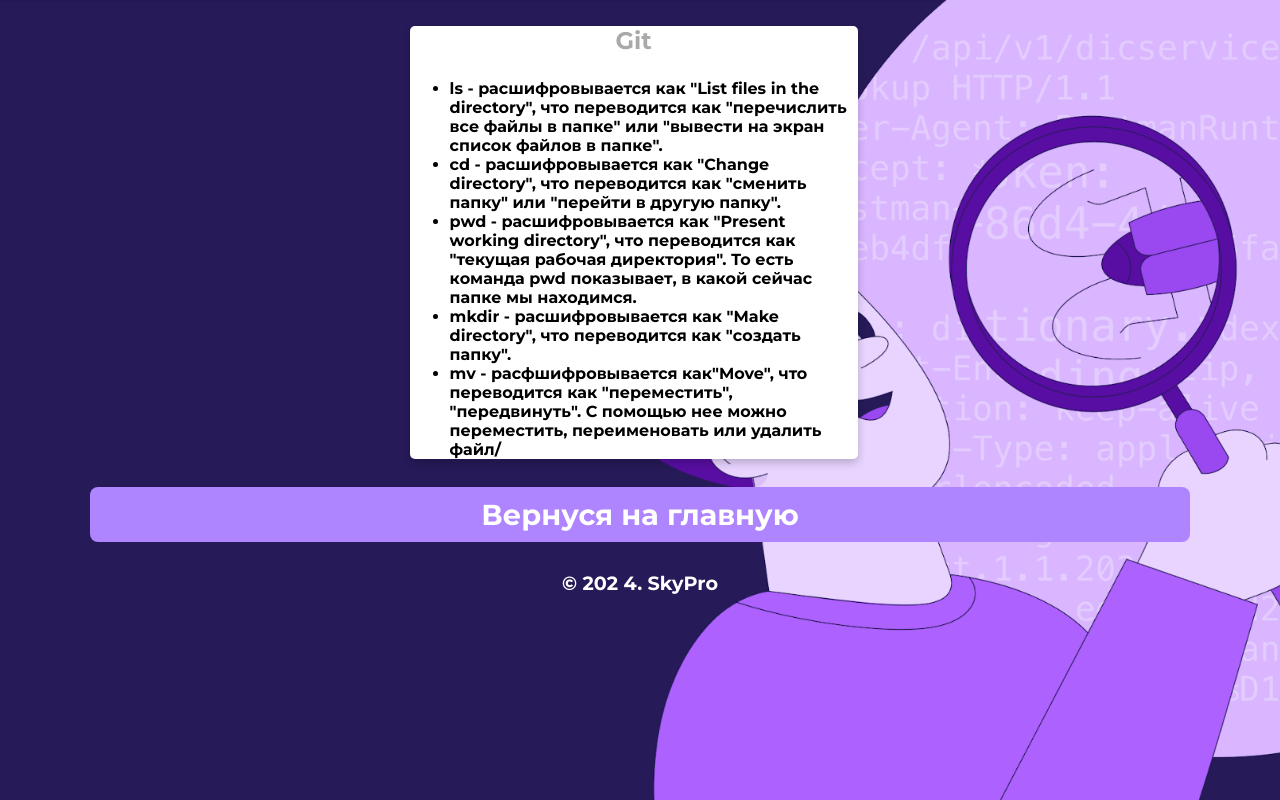
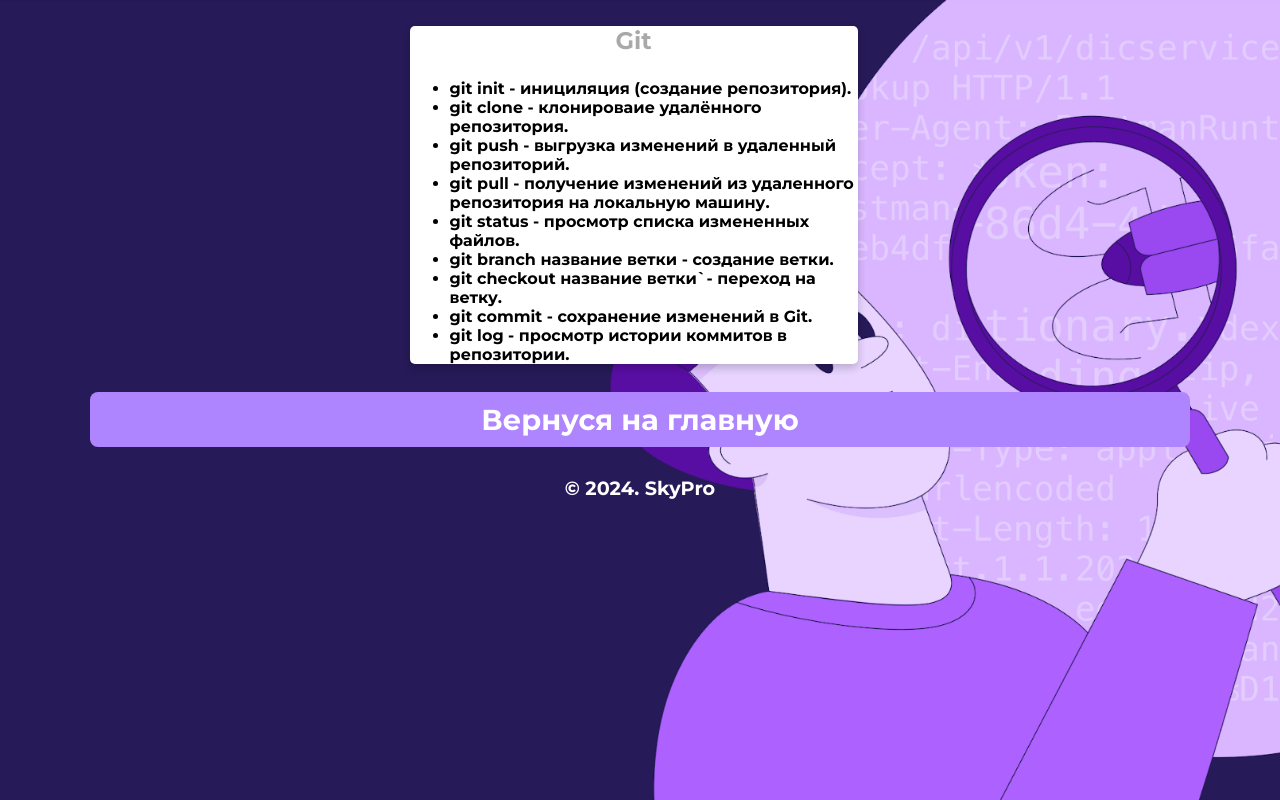
Before and after one commit to W0475742477/final_task, a plain HTML site: page html/git.html in a window 1280 px wide. Drawn offline with Linux system fonts and the light colour scheme.

Commit message:
first commit

```diff
--- a/html/git.html
+++ b/html/git.html
@@ -14,19 +14,24 @@
       <div class="card">
          <p class="subtitle">Git</p>
           <ul>
-            <li>ls - расшифровывается как "List files in the directory", что переводится как "перечислить все файлы в папке" или "вывести на экран список файлов в папке".</li>
-            <li>cd - расшифровывается как "Change directory", что переводится как "сменить папку" или "перейти в другую папку".</li>
-            <li>pwd - расшифровывается как "Present working directory", что переводится как "текущая рабочая директория". То есть команда pwd показывает, в какой сейчас папке мы находимся. </li>
-            <li>mkdir - расшифровывается как "Make directory", что переводится как "создать папку".</li>
-            <li>mv - расфшифровывается как"Move", что переводится как "переместить", "передвинуть". С помощью нее можно переместить, переименовать или удалить файл/</li>
+            <li>git init - инициляция (создание репозитория).</li>
+            <li>git clone <URL> - клонироваие удалённого репозитория.</li>
+            <li>git push - выгрузка изменений в удаленный репозиторий. </li>
+            <li>git pull - получение изменений из удаленного репозитория на локальную машину.</li>
+            <li>git status -  просмотр списка измененных файлов.</li>
+            <li>git branch название ветки - создание ветки.</li>
+            <li>git checkout название ветки`- переход на ветку.</li>
+            <li>git commit - сохранение изменений в Git.</li>
+            <li>git log - просмотр истории коммитов в репозитории.</li>
+
          </ul>
       </div>
       <!--footer-->
       <footer class="animated fadeIn">
          <p class="location" align="center">
-            <a href="mac.html">Вернуся на главную</a>
+            <a href="../index.html">Вернуся на главную</a>
          </p>
-         &copy; 202 4. SkyPro
+         &copy; 2024. SkyPro
       </footer>
    </body>
 </html>
```
Also changed, not shown: html/cmd.html (+9 -6 lines), index.html (+6 -6 lines), defects.txt, img/avatar.png (added), img/favicon.ico (added), 1 other file.
